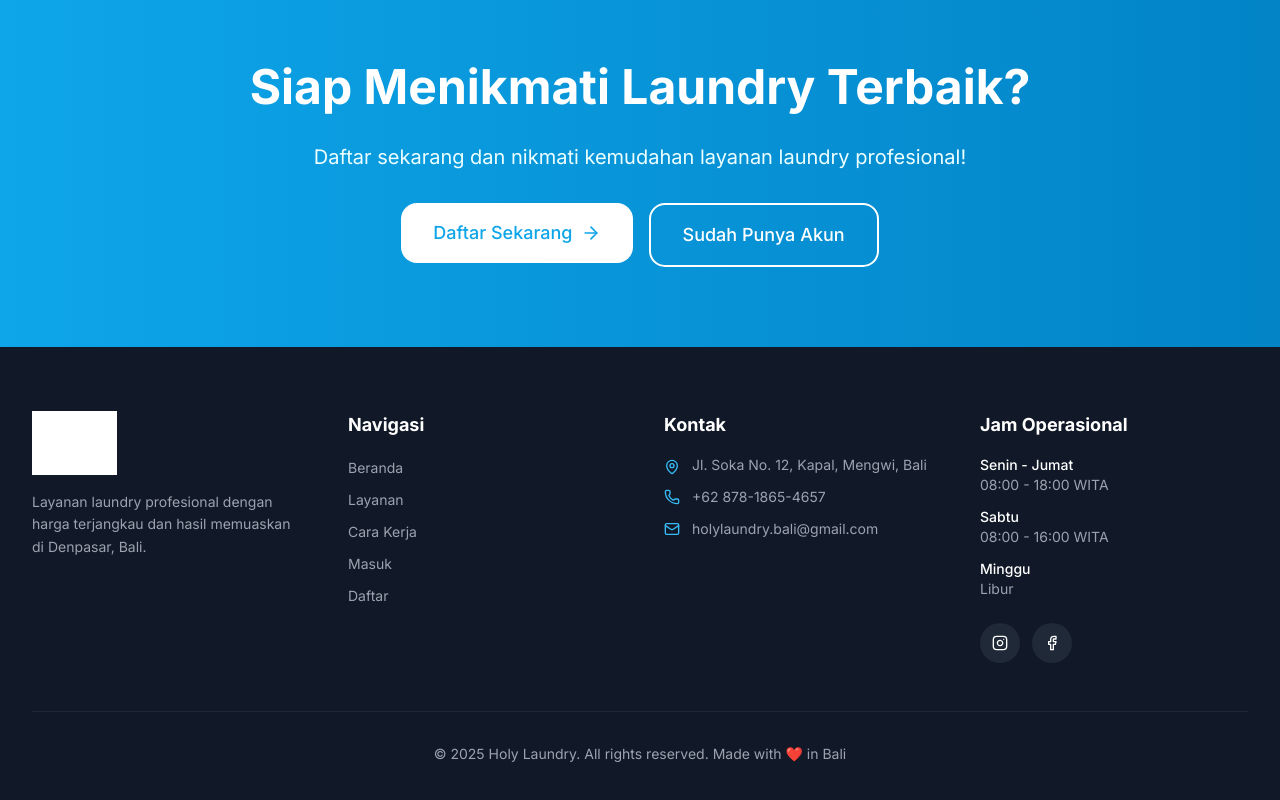
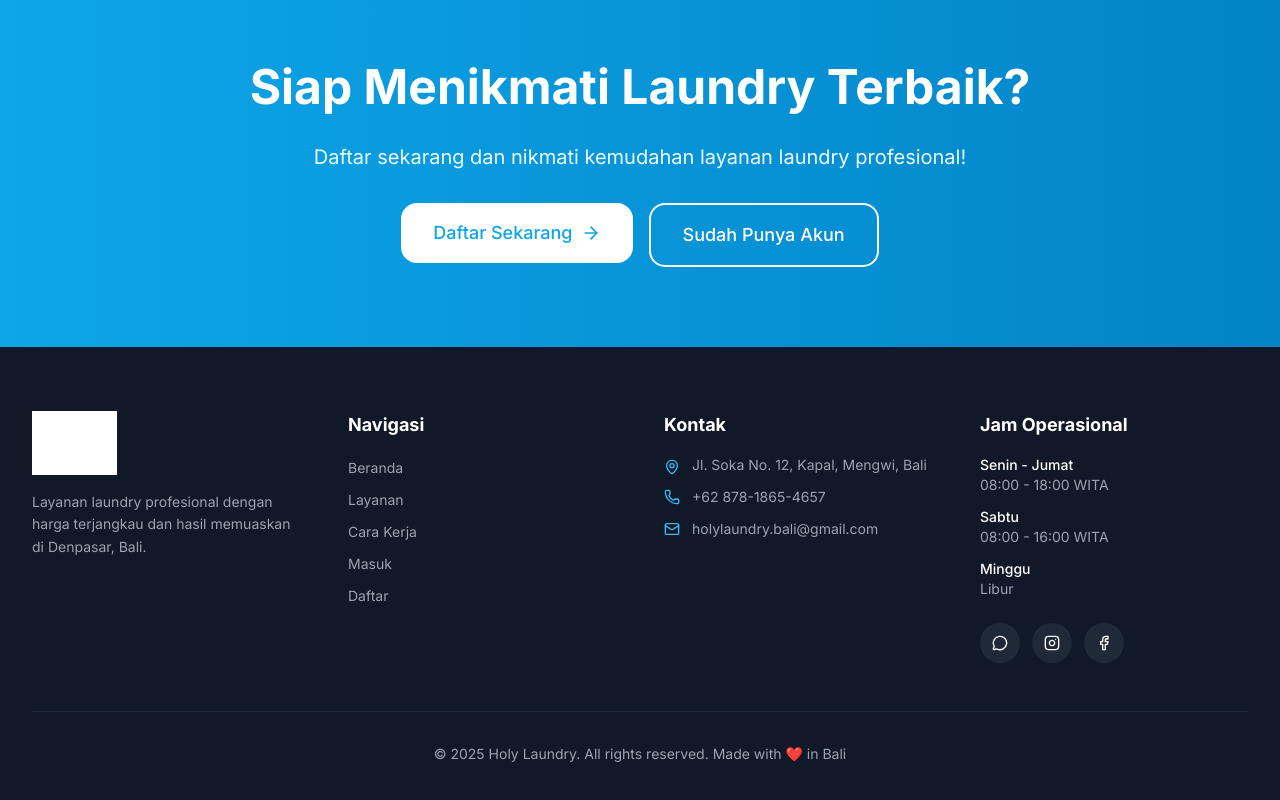
Before and after one commit to revertoo/holy-laundry-system, a React (Vite) app in the folder frontend/: page / in a window 1280 px wide. Shown: the part 3546-4346 px from the top of the page. Built offline with nearby package versions, Linux system fonts and the light colour scheme; no server answers; grey boxes are pictures that could not be loaded.

Commit message:
feat: add WhatsApp contact link to footer

```diff
--- a/frontend/src/pages/Landing.jsx
+++ b/frontend/src/pages/Landing.jsx
@@ -2,7 +2,7 @@ import { Link } from 'react-router-dom';
 import {
     ArrowRight, Sparkles, Clock, Shield,
     Star, MapPin, Phone, Mail,
-    Instagram, Facebook, CheckCircle
+    Instagram, Facebook, CheckCircle, MessageCircle
 } from 'lucide-react';
 
 const LOGO_URL = "/images/logo-holy-laundry-no-background.png";
@@ -398,6 +398,9 @@ export default function Landing() {
                                 </li>
                             </ul>
                             <div className="flex gap-3 mt-6">
+                                <a href="https://wa.me/6287818654657" target="_blank" rel="noopener noreferrer" className="w-10 h-10 bg-gray-800 rounded-full flex items-center justify-center hover:bg-green-500 transition-colors" title="Chat WhatsApp">
+                                    <MessageCircle className="w-4 h-4" />
+                                </a>
                                 <a href="#" className="w-10 h-10 bg-gray-800 rounded-full flex items-center justify-center hover:bg-primary-500 transition-colors">
                                     <Instagram className="w-4 h-4" />
                                 </a>
```
